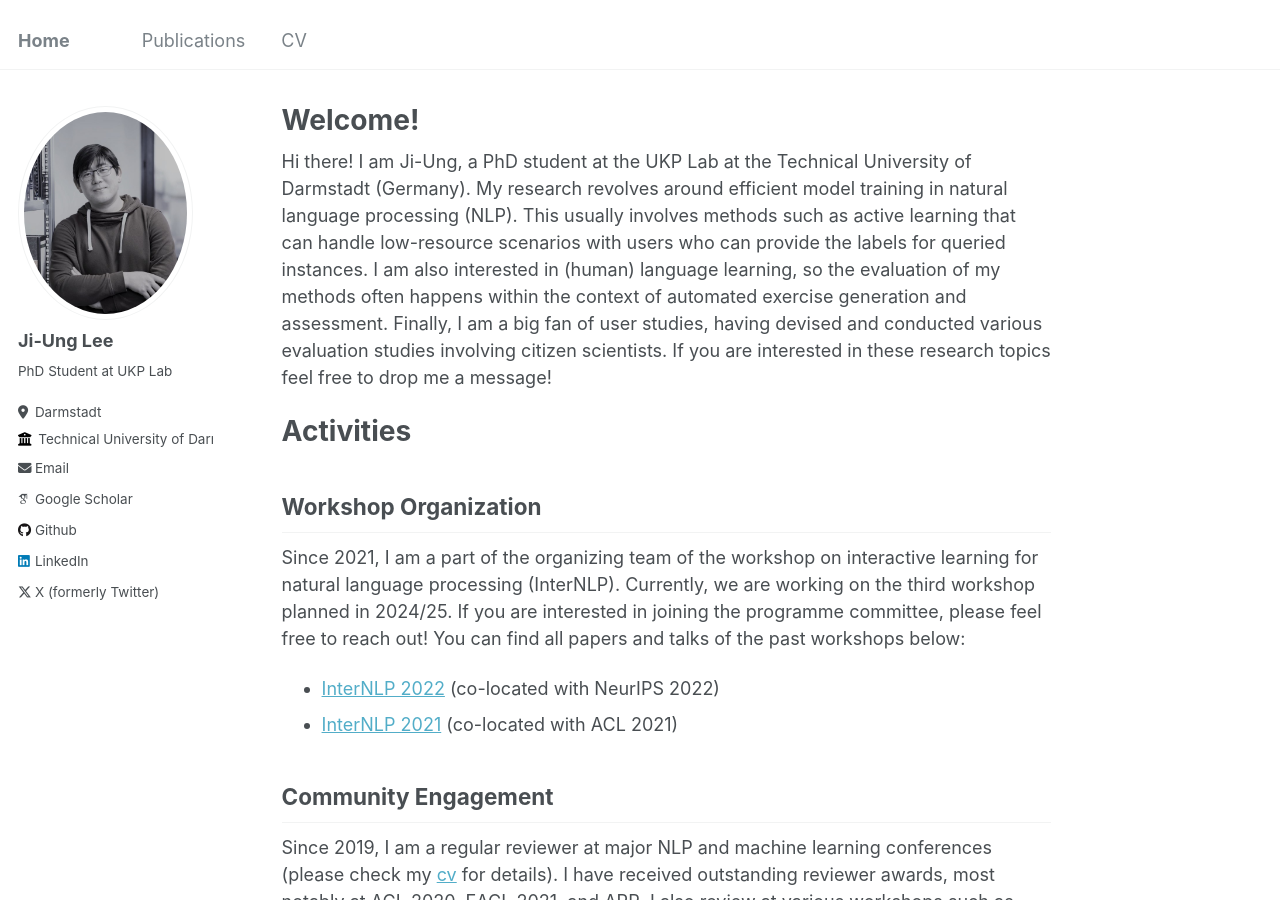
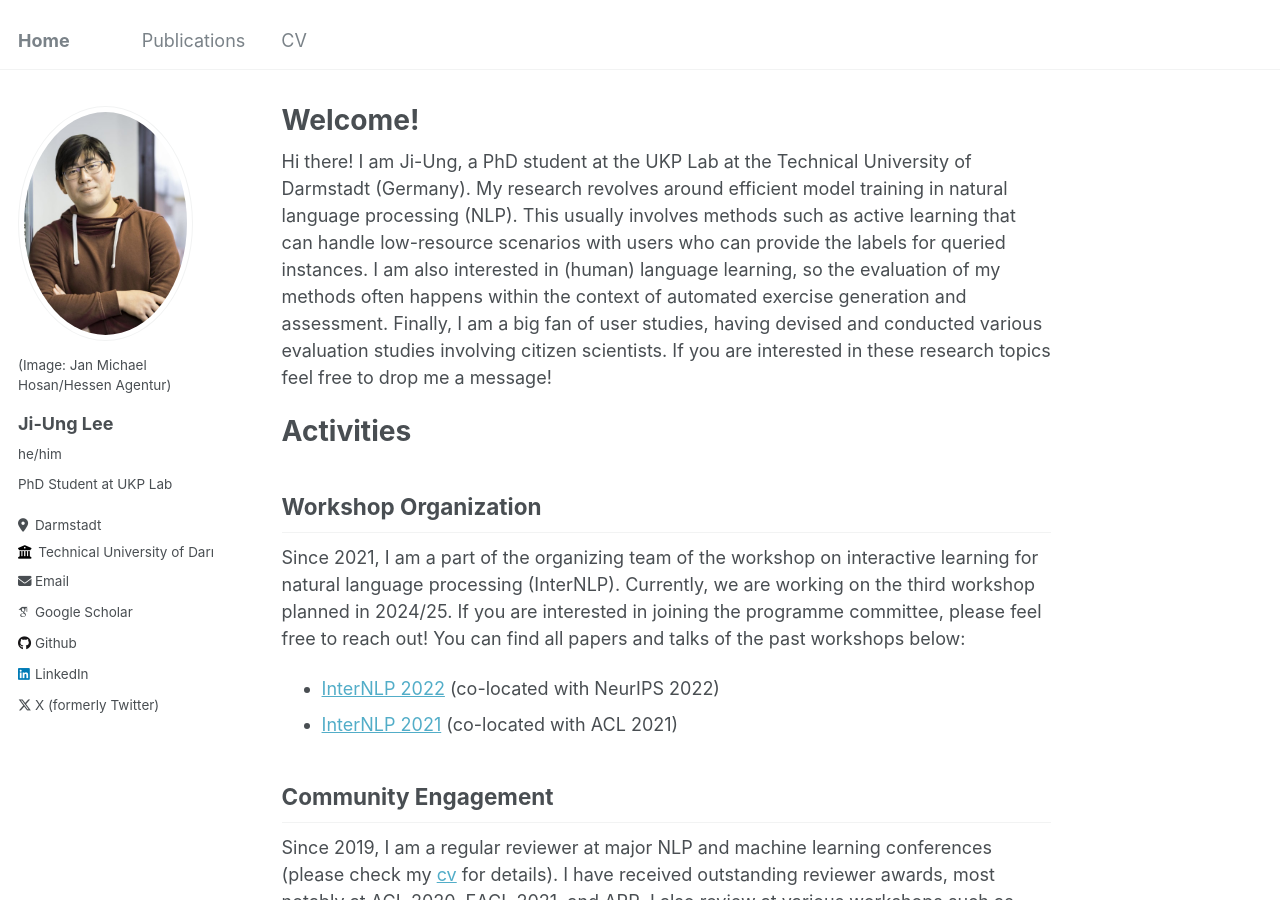
Before and after one commit to ji-ung-lee/ji-ung-lee.github.io, a Jekyll site: the page built from _pages/about.md, in a window 1280 px wide and 900 px high. Built offline with Jekyll 4.4.1, drawn with Linux system fonts in a browser that asks for light colours; some web fonts are replaced.

Commit message:
update img

```diff
--- a/_config.yml
+++ b/_config.yml
@@ -21,9 +21,9 @@ repository               : "ji-ung-lee/ji-ung-lee.github.io"
 #               Additional customization can be done by editing /_includes/author-profile.html
 author:
   # Biographic information
-  avatar           : "selfie2.jpg"
+  avatar           : "selfie3.jpg"
   name             : "Ji-Ung Lee"
-  pronouns         : # example: "he/him"
+  pronouns         : "he/him"
   bio              : "PhD Student at UKP Lab"
   location         : "Darmstadt"
   employer         : "Technical University of Darmstadt"
--- a/_includes/author-profile.html
+++ b/_includes/author-profile.html
@@ -9,8 +9,11 @@
   <div class="author__avatar">
     {% if author.avatar contains "://" %}
     	<img src="{{ author.avatar }}" alt="{{ author.name }}">
+		<p>(Image: Jan Michael Hosan/Hessen Agentur)</p>
     {% else %}
     	<img src="{{ author.avatar | prepend: "/images/" | prepend: base_path }}" class="author__avatar" alt="{{ author.name }}">
+		<p>(Image: Jan Michael Hosan/Hessen Agentur)</p>
+
     {% endif %}
   </div>
 
```
Also changed, not shown: images/selfie3.jpg (added).
